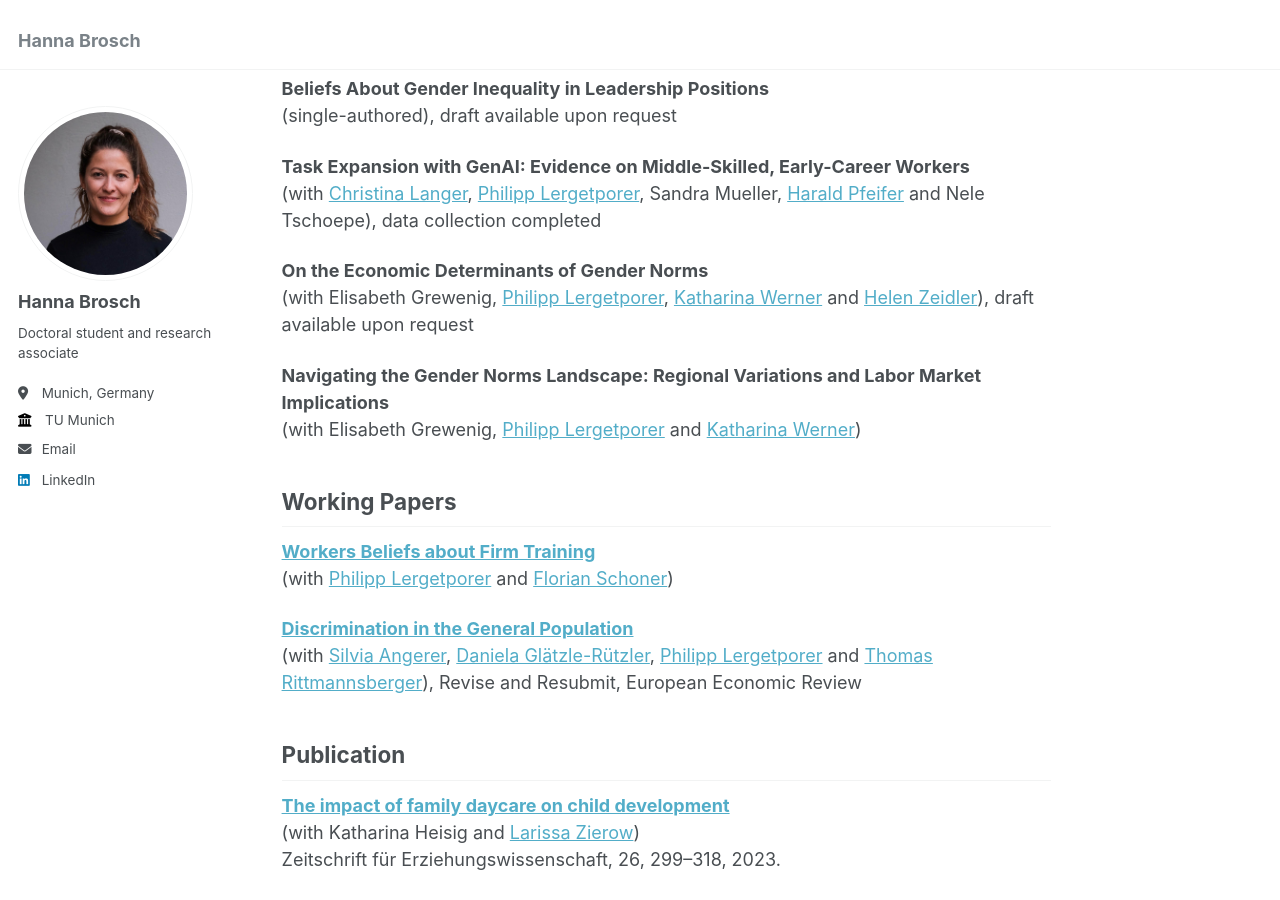
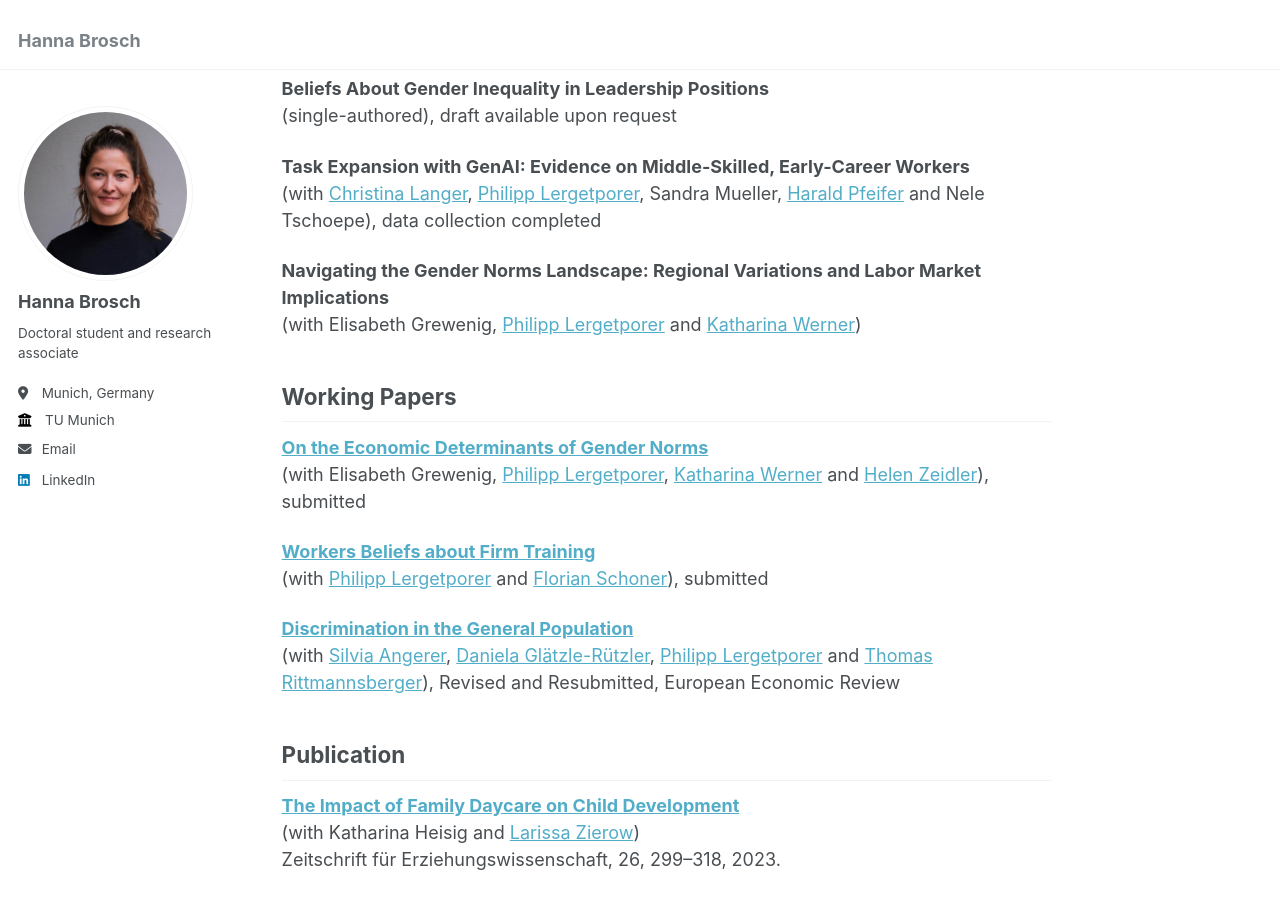
Before and after one commit to HannaBrosch/hannabrosch.github.io, a Jekyll site: the page built from _pages/about.md, in a window 1280 px wide and 900 px high, scrolled down 376 px. Built offline with Jekyll 4.4.1, drawn with Linux system fonts in a browser that asks for light colours.

Commit message:
Revise publication entries and formatting in about.md
Updated publication details and corrected formatting for consistency.

```diff
--- a/_pages/about.md
+++ b/_pages/about.md
@@ -23,23 +23,23 @@ Work in Progress
 **Task Expansion with GenAI: Evidence on Middle-Skilled, Early-Career Workers** <br>
 (with [Christina Langer](https://christinalanger.com/Research/), [Philipp Lergetporer](https://sites.google.com/lergetporer.at/philipplergetporereconomics), Sandra Mueller, [Harald Pfeifer](https://roa.nl/en/h.pfeifer) and Nele Tschoepe), data collection completed
 
-**On the Economic Determinants of Gender Norms** <br>
-(with Elisabeth Grewenig, [Philipp Lergetporer](https://sites.google.com/lergetporer.at/philipplergetporereconomics), [Katharina Werner](https://sites.google.com/view/wernerkatharina/home?authuser=0) and [Helen Zeidler](https://sites.google.com/view/helenzeidler/home)), draft available upon request
-
 **Navigating the Gender Norms Landscape: Regional Variations and Labor Market Implications** <br>
 (with Elisabeth Grewenig, [Philipp Lergetporer](https://sites.google.com/lergetporer.at/philipplergetporereconomics) and [Katharina Werner](https://sites.google.com/view/wernerkatharina/home?authuser=0))
 
 Working Papers
 ------
+[**On the Economic Determinants of Gender Norms**](https://www.ifo.de/en/cesifo/publications/2026/working-paper/are-gender-norms-shaped-who-earns-more) <br>
+(with Elisabeth Grewenig, [Philipp Lergetporer](https://sites.google.com/lergetporer.at/philipplergetporereconomics), [Katharina Werner](https://sites.google.com/view/wernerkatharina/home?authuser=0) and [Helen Zeidler](https://sites.google.com/view/helenzeidler/home)), submitted
+
 [**Workers Beliefs about Firm Training**](https://www.iza.org/publications/dp/18186/worker-beliefs-about-firm-training) <br>
-(with [Philipp Lergetporer](https://sites.google.com/lergetporer.at/philipplergetporereconomics) and [Florian Schoner](https://www.ifo.de/schoner-f))
+(with [Philipp Lergetporer](https://sites.google.com/lergetporer.at/philipplergetporereconomics) and [Florian Schoner](https://www.ifo.de/schoner-f)), submitted
 
 [**Discrimination in the General Population**](https://www.iza.org/publications/dp/16984/discrimination-in-the-general-population)
 <br>
-(with [Silvia Angerer](https://sites.google.com/umit.at/silvia-angerer/home), [Daniela Glätzle-Rützler](https://sites.google.com/view/daniela-glaetzle-ruetzler/), [Philipp Lergetporer](https://sites.google.com/lergetporer.at/philipplergetporereconomics) and [Thomas Rittmannsberger](https://sites.google.com/view/thomasrittmannsberger/home?authuser=0)), Revise and Resubmit, European Economic Review
+(with [Silvia Angerer](https://sites.google.com/umit.at/silvia-angerer/home), [Daniela Glätzle-Rützler](https://sites.google.com/view/daniela-glaetzle-ruetzler/), [Philipp Lergetporer](https://sites.google.com/lergetporer.at/philipplergetporereconomics) and [Thomas Rittmannsberger](https://sites.google.com/view/thomasrittmannsberger/home?authuser=0)), Revised and Resubmitted, European Economic Review
 
 Publication
 ------
-[**The impact of family daycare on child development**](https://link.springer.com/article/10.1007/s11618-023-01150-2) <br>
+[**The Impact of Family Daycare on Child Development**](https://link.springer.com/article/10.1007/s11618-023-01150-2) <br>
 (with Katharina Heisig and [Larissa Zierow](https://sites.google.com/view/larissa-zierow/home?authuser=0)) <br>
 Zeitschrift für Erziehungswissenschaft, 26, 299–318, 2023.
```
